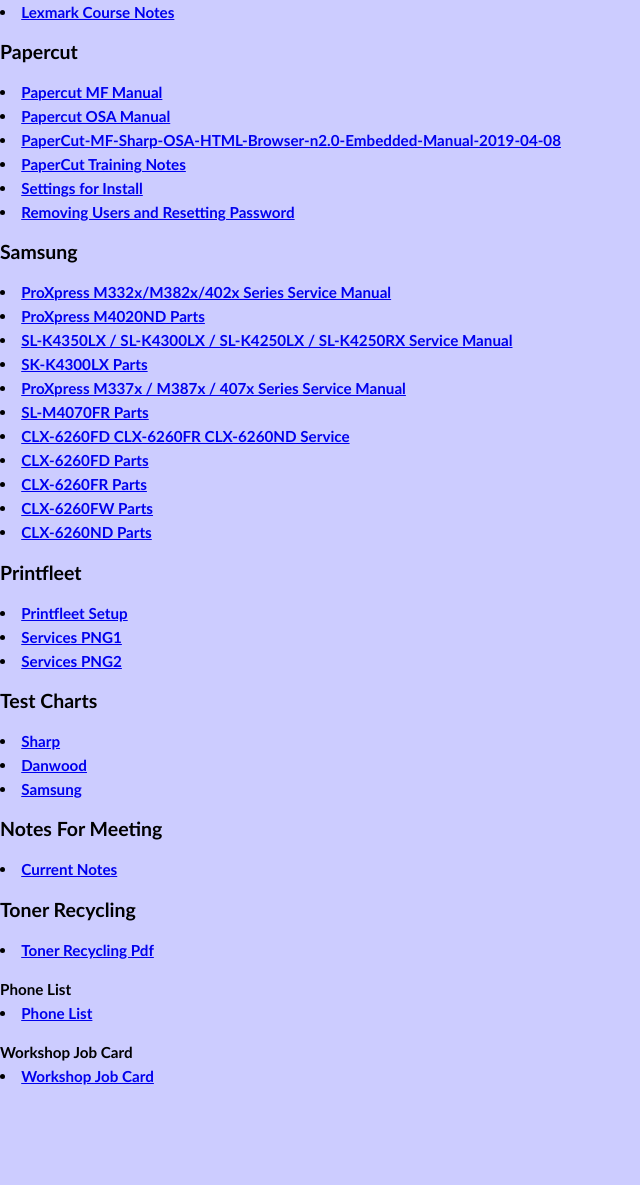
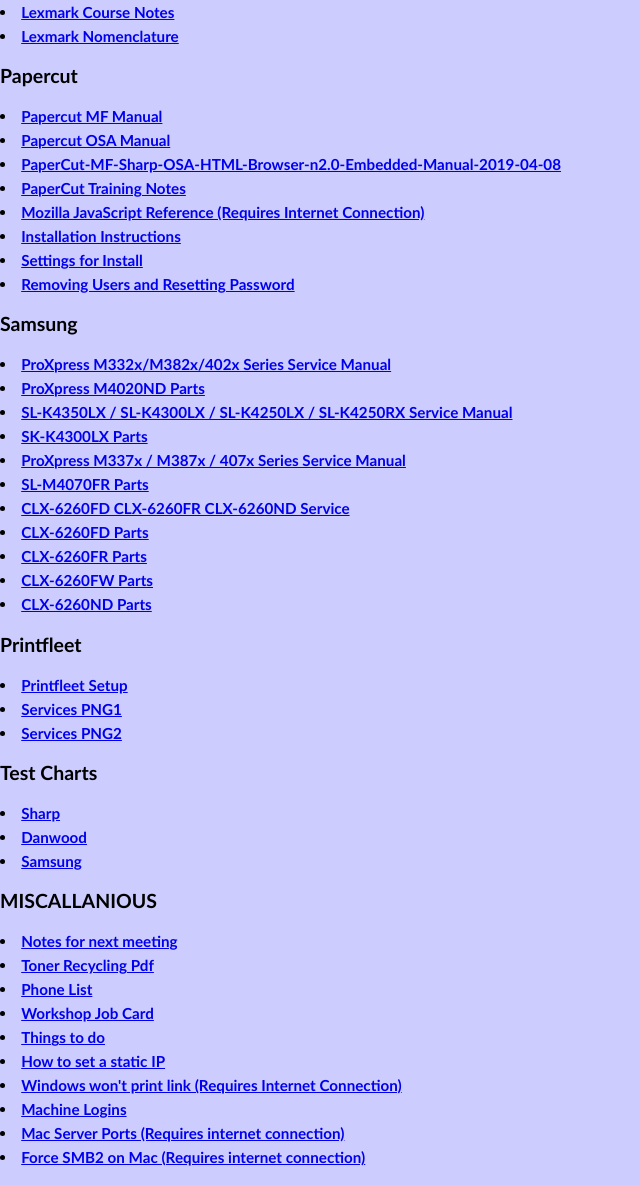
Before and after one commit to rosindubh/HTML, a plain HTML site: page index.html in a window 1280 px wide. Shown: the part 545-1730 px from the top of the page, without its empty margins (0-640 px from the left). Before the commit the page ends 1648 px from the top, so only its background shows below. Drawn offline with Linux system fonts and the light colour scheme; files that its build step writes are made by us from their sources; files whose address does not match are found by name.

Commit message:
added papercut installation link

```diff
--- a/index.html
+++ b/index.html
@@ -45,6 +45,8 @@
       Acronyms<br>
       <li><a href="/home/phil/Documents/lexmark_course">
       Lexmark Course Notes<br>
+      <li><a href="/home/phil/Documents/lexmark_firmware_nomenclature">
+      Lexmark Nomenclature
     </a></li>
     </h3>
 
@@ -58,6 +60,10 @@
       PaperCut-MF-Sharp-OSA-HTML-Browser-n2.0-Embedded-Manual-2019-04-08<br>
       <li><a href="/home/phil/Documents/papercut_training_notes"<br>
       PaperCut Training Notes
+      <li><a href="https://developer.mozilla.org/en-US/docs/Web/JavaScript/Reference"<br>
+      Mozilla JavaScript Reference (Requires Internet Connection)
+      <li><a href="/home/phil/Documents/papercut_install_instructions"<br>
+      Installation Instructions
       <li><a href="/home/phil/Documents/Application Settings.txt"<br>
       Settings for Install
       <li><a href="/home/phil/Documents/deleting_users_in_papercut">
@@ -113,29 +119,28 @@
       Samsung<br>
       </a></li>
     </h3>
-    <h2>Notes For Meeting</h2>
+    <h2>MISCALLANIOUS</h2>
     <h3>
       <li><a href="/home/phil/Documents/notes_for_meeting">
-      Current Notes<br>
-      </a></li>
-    </h3>
-
-    <h2>Toner Recycling</h2>
-    <h3>
+      Notes for next meeting<br>
       <li><a href="/home/phil/Documents/toner recycling .pdf">
       Toner Recycling Pdf<br>
-    </h3>
-      </a></li>
-
-    <h3>Phone List
       <li><a href="/home/phil/Documents/dUPDATED TELEPHONE LIST MARCH 2019.pdf">
       Phone List<br>
-    </h3>
-      </a></li>
-
-    <h3>Workshop Job Card
       <li><a href="/home/phil/Documents/Workshop_job_card.pdf">
       Workshop Job Card<br>
+      <li><a href="/home/phil/Documents/things_to_do">
+      Things to do
+      <li><a href="/home/phil/Documents/how_to_set_static_ip">
+      How to set a static IP
+      <li><a href="https://h30434.www3.hp.com/t5/LaserJet-Printing/Printer-will-not-print-multiple-copies-with-windows-10/td-p/5959991">
+      Windows won't print link (Requires Internet Connection)
+      <li><a href="/home/phil/Documents/machine_logins">
+      Machine Logins
+      <li><a href="https://support.apple.com/en-gb/HT202944">
+      Mac Server Ports (Requires internet connection)
+      <li><a href="https://discussions.apple.com/thread/7496211">
+      Force SMB2 on Mac (Requires internet connection)
     </h3>
       </a></li>
 
```
